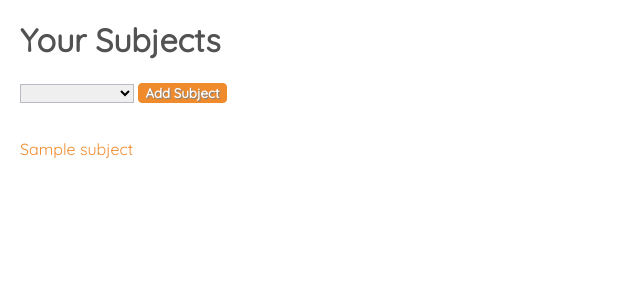
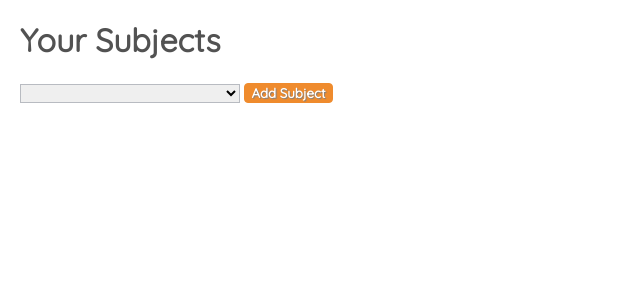
Before and after one commit to jennianelson/progress-tracker-app, a Rails app: page /student_subjects in a window 1280 px wide. Shown: the part 100-400 px from the top of the page, without its empty margins (0-640 px from the left). Run offline with Rails 7, Linux system fonts and the light colour scheme; a user stored in the database is signed in; tables that the repository leaves empty hold one stand-in row (values such as "Sample post"); parts of the project's set-up code (start-up, migrations or seed data) failed here and were passed over; some libraries are stand-ins or nearby versions.

Commit message:
Created student-subject-index-template; student_subjects.js correctly renders template after fetching student_subjects#index, but options in form are currently hardcoded; will need to make a separate call to /subjects?

```diff
--- a/app/views/student_subjects/index.html.erb
+++ b/app/views/student_subjects/index.html.erb
@@ -1,24 +1,32 @@
-<div class="student-subject-home">
-    <h1>Your Subjects</h1>
-        <%= form_for @student_subject do |f| %>
-            <%= f.select :subject_id, @subjects.map {|s| [s.title, s.id] }, include_blank: true %>
-            <%= f.submit "Add Subject" %>
-        <% end %>
-    <br>
-    <div class="student-subject-index"></div>
-    <div class="index">
-        <% current_user.student_subjects.each do |ss| %>
-            <% if ss.id %>
-                <p><%= link_to student_subject_title(ss), student_subject_path(ss), class: "student-subject-link", data: {id: ss.id}%></p>
-            <%end%>
-        <% end %>
-    </div>
-</div>
+<div class="student-subject-home"></div>
 
 <div class="student-subject-show"></div>
 
 <script id="student-subject-index-template" type="text/x-handlebars-template">
-    <p><a class="student-subject-link" data-id={{id}} href="/student_subjects/{{id}}">{{subject.title}}</a></p>
+    <h1>Your Subjects</h1>
+        <form class="new_student_subject" id="new_student_subject" action="/student_subjects" accept-charset="UTF-8" method="post">
+            <input name="utf8" type="hidden" value="✓">
+            <input type="hidden" name="authenticity_token" value="uJ8/luO4LXmDujRXzSrseCr19/DajSDi6leV5v1zWKAy6Pt4At4AX0sq2W/eR4t2hiGcWxaTlvBmWDTVENgt7w==">
+            <select name="student_subject[subject_id]" id="student_subject_subject_id">
+            <option value=""></option>
+            <option value="12">3rd Grade P.E.</option>
+            <option value="14">9th Grade English</option>
+            <option value="21">6th Grade English Language Arts</option>
+            <option value="20">8th Grade Math</option>
+            <option value="22">8th Grade Science</option>
+            <option value="34">5th Grade PE</option>
+            <option value="18">6th Grade Math</option>
+            <option value="26">5th Grade Math</option>
+            <option value="4">8th Grade English</option>
+            <option value="1">7th Grade Math</option>
+            <option value="28">8th Grade Social Studies</option></select>
+            <input type="submit" name="commit" value="Add Subject" data-disable-with="Add Subject">
+    </form>    <br>
+    <div class="student-subject-list">
+    {{#each this}}
+        <p><a class="student-subject-link" data-id="{{this.id}}" href="/student_subjects/{{this.id}}">{{subject.title}}</a></p>
+    {{/each}}
+    </div>
 </script>
 
 <script id="student-subject-show-template" type="text/x-handlebars-template">
@@ -35,3 +43,20 @@
     {{/each}}
   </ul>
 </script>
+
+<!--
+    <h1>Your Subjects</h1>
+        <%= form_for @student_subject do |f| %>
+            <%= f.select :subject_id, @subjects.map {|s| [s.title, s.id] }, include_blank: true, required: true %>
+            <%= f.submit "Add Subject" %>
+        <% end %>
+    <br>
+    <div class="student-subject-index"></div>
+    <div class="index">
+        <% current_user.student_subjects.each do |ss| %>
+            <% if ss.id %>
+                <p><%= link_to student_subject_title(ss), student_subject_path(ss), class: "student-subject-link", data: {id: ss.id}%></p>
+            <%end%>
+        <% end %>
+    </div>
+ -->
```
